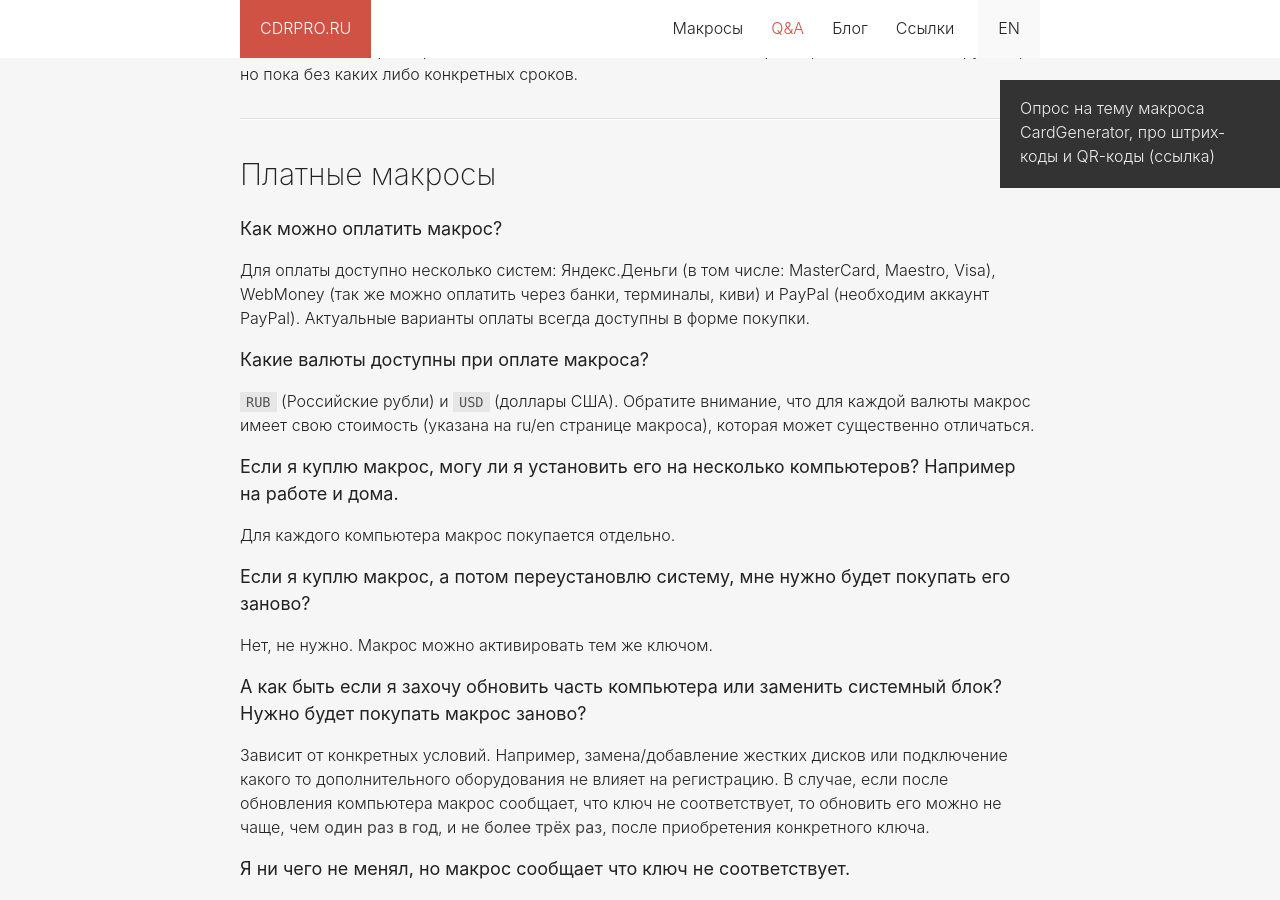
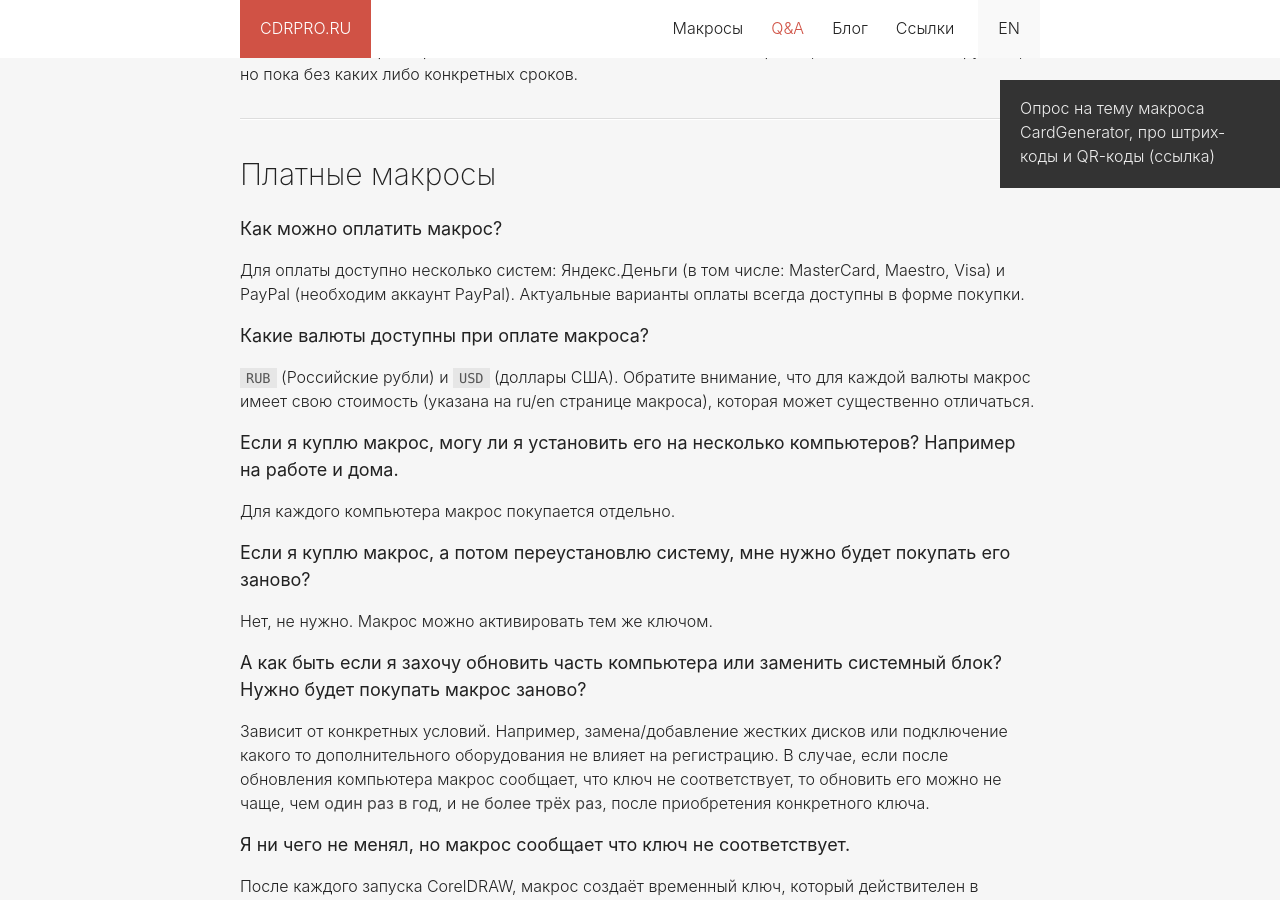
Before and after one commit to cdrpro/cdrpro.github.io, a Jekyll site: the page built from macros/question-answer.md, in a window 1280 px wide and 900 px high, scrolled down 394 px. Built offline with Jekyll 4.4.1, drawn with Linux system fonts in a browser that asks for light colours.

Commit message:
Updated Q&A

```diff
--- a/macros/question-answer.md
+++ b/macros/question-answer.md
@@ -23,8 +23,8 @@ permalink: /macros/question-answer/
 
 #### Как можно оплатить макрос?
 
-Для оплаты доступно несколько систем: Яндекс.Деньги (в том числе: MasterCard, Maestro, Visa), WebMoney
-(так же можно оплатить через банки, терминалы, киви) и PayPal (необходим аккаунт PayPal).
+Для оплаты доступно несколько систем:
+Яндекс.Деньги (в том числе: MasterCard, Maestro, Visa) и PayPal (необходим аккаунт PayPal).
 Актуальные варианты оплаты всегда доступны в форме покупки.
 
 #### Какие валюты доступны при оплате макроса?
```
Also changed, not shown: en/macros/question-answer.md (+1 -1 lines).
